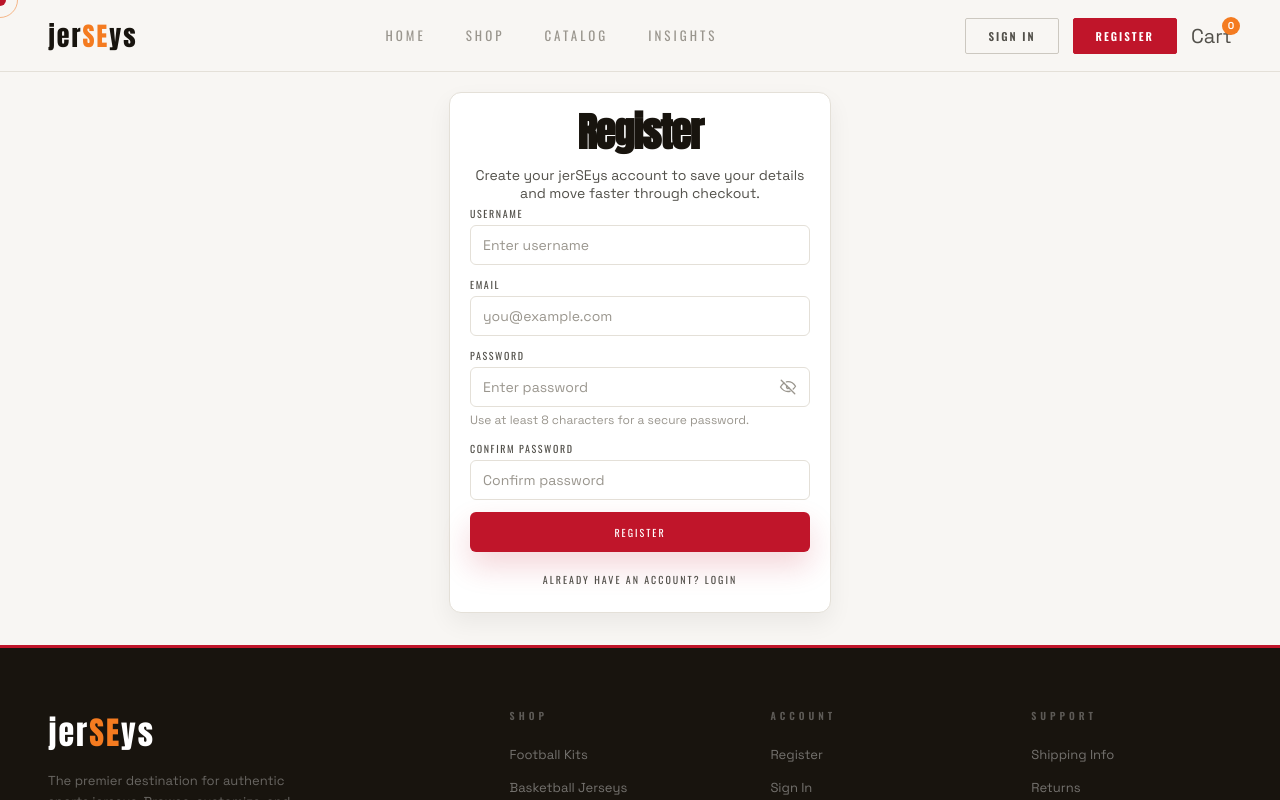
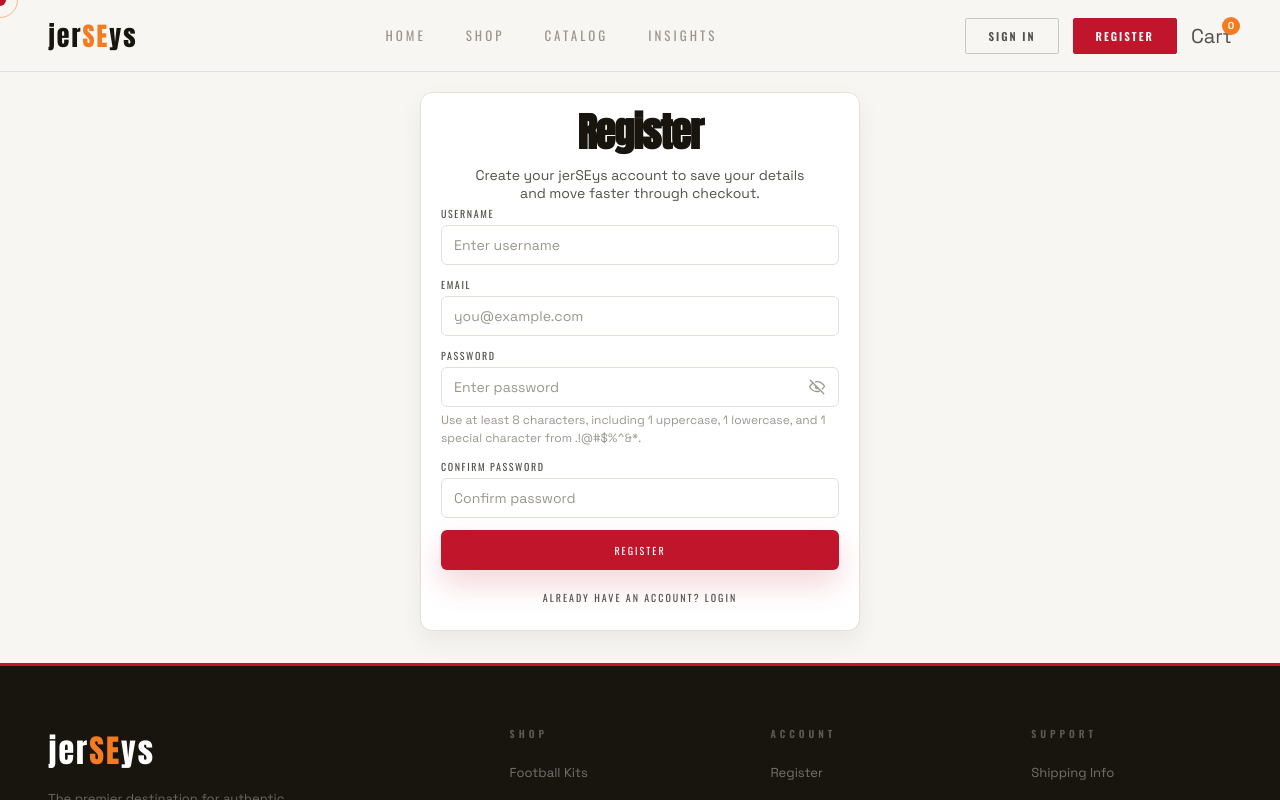
Before and after one commit to SE-Pr0/jerSEys, a React (Vite) app: page /register in a window 1280 px wide. Shown: the top 800 px of the page. Built offline with nearby package versions, Linux system fonts and the light colour scheme.

Commit message:
improved password validation requirements.

```diff
--- a/src/pages/Register.jsx
+++ b/src/pages/Register.jsx
@@ -16,6 +16,12 @@ const initialValues = {
   password: '',
   confirmPassword: '',
 };
+
+const PASSWORD_REQUIREMENTS =
+  'Use at least 8 characters, including 1 uppercase, 1 lowercase, and 1 special character from .!@#$%^&*.';
+
+const isPasswordValid = (password) =>
+  /^(?=.*[a-z])(?=.*[A-Z])(?=.*[.!@#$%^&*]).{8,}$/.test(password);
 
 const PasswordVisibilityIcon = ({ isVisible }) => (
   <svg
@@ -51,12 +57,12 @@ const Register = () => {
 
   const passwordHint = useMemo(() => {
     if (!values.password) {
-      return 'Use at least 8 characters for a secure password.';
+      return PASSWORD_REQUIREMENTS;
     }
 
-    return values.password.length >= 8
+    return isPasswordValid(values.password)
       ? 'Strong start. Confirm it below to finish creating your account.'
-      : 'Password should be at least 8 characters long.';
+      : PASSWORD_REQUIREMENTS;
   }, [values.password]);
 
   const handleChange = (event) => {
@@ -93,8 +99,9 @@ const Register = () => {
 
     if (!values.password) {
       nextErrors.password = 'Password is required.';
-    } else if (values.password.length < 8) {
-      nextErrors.password = 'Password must be at least 8 characters.';
+    } else if (!isPasswordValid(values.password)) {
+      nextErrors.password =
+        'Password must be at least 8 characters and include 1 uppercase, 1 lowercase, and 1 special character from .!@#$%^&*.';
     }
 
     if (!values.confirmPassword) {
```
Also changed, not shown: 3 other files (tests, documents, lock files or other folders).
